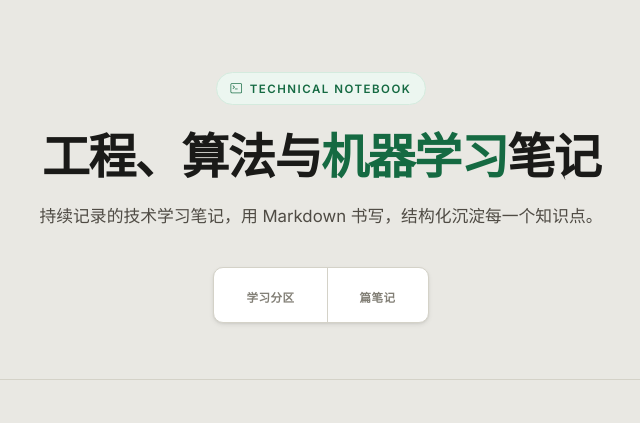
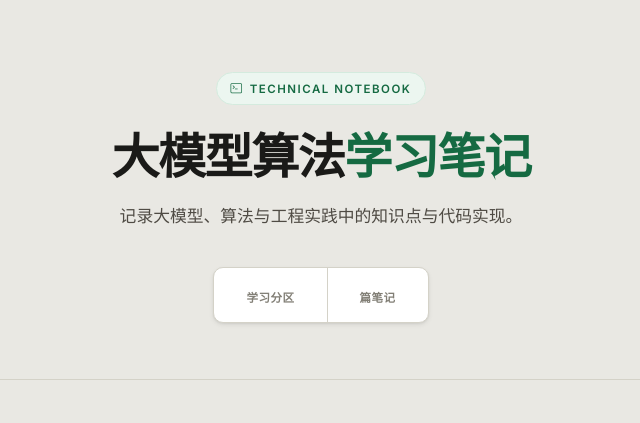
Before and after one commit to ziyi-wang2003/studynote, a Python web app: template templates/home.html in a window 1280 px wide. Shown: the part 61-484 px from the top of the page, without its empty margins (319-959 px from the left). Run offline with Jinja, Linux system fonts and the light colour scheme; the template is opened without the code that fills it, so the values that code supplies are empty; some libraries are stand-ins or nearby versions.

Commit message:
首页文案精简：大模型算法学习笔记
标题改为「大模型算法学习笔记」，副标题精简为
「记录大模型、算法与工程实践中的知识点与代码实现。」

Co-Authored-By: Claude Opus 4.7 <noreply@anthropic.com>

```diff
--- a/templates/base.html
+++ b/templates/base.html
@@ -15,11 +15,11 @@
     <!-- KaTeX -->
     <link rel="stylesheet" href="https://cdn.jsdelivr.net/npm/katex@0.16.11/dist/katex.min.css">
     <!-- Code highlighting -->
-    <link rel="stylesheet" href="{{ root }}static/css/code.css?v=20260518g">
+    <link rel="stylesheet" href="{{ root }}static/css/code.css?v=20260518h">
     <!-- Design tokens -->
-    <link rel="stylesheet" href="{{ root }}static/css/tokens.css?v=20260518g">
+    <link rel="stylesheet" href="{{ root }}static/css/tokens.css?v=20260518h">
     <!-- Custom -->
-    <link rel="stylesheet" href="{{ root }}static/css/style.css?v=20260518g">
+    <link rel="stylesheet" href="{{ root }}static/css/style.css?v=20260518h">
     {% block extra_css %}{% endblock %}
 </head>
 <body class="{% block body_class %}{% endblock %}">
@@ -71,7 +71,7 @@
     <script src="https://cdn.jsdelivr.net/npm/bootstrap@5.3.3/dist/js/bootstrap.bundle.min.js"></script>
     <script src="https://cdn.jsdelivr.net/npm/katex@0.16.11/dist/katex.min.js"></script>
     <script src="https://cdn.jsdelivr.net/npm/katex@0.16.11/dist/contrib/auto-render.min.js"></script>
-    <script src="{{ root }}static/js/main.js?v=20260518g"></script>
+    <script src="{{ root }}static/js/main.js?v=20260518h"></script>
     <script src="https://cdn.jsdelivr.net/npm/mermaid@11/dist/mermaid.min.js"></script>
     <script>
     document.addEventListener('DOMContentLoaded', function() {
--- a/templates/home.html
+++ b/templates/home.html
@@ -7,8 +7,8 @@
     <!-- Hero -->
     <section class="hero">
         <div class="hero-badge"><i class="bi bi-terminal"></i> Technical Notebook</div>
-        <h1>工程、算法与<span class="text-gradient">机器学习</span>笔记</h1>
-        <p class="hero-desc">持续记录的技术学习笔记，用 Markdown 书写，结构化沉淀每一个知识点。</p>
+        <h1>大模型算法<span class="text-gradient">学习笔记</span></h1>
+        <p class="hero-desc">记录大模型、算法与工程实践中的知识点与代码实现。</p>
         <div class="hero-counters">
             <div class="counter-item">
                 <span class="counter-num">{{ total_categories }}</span>
```
